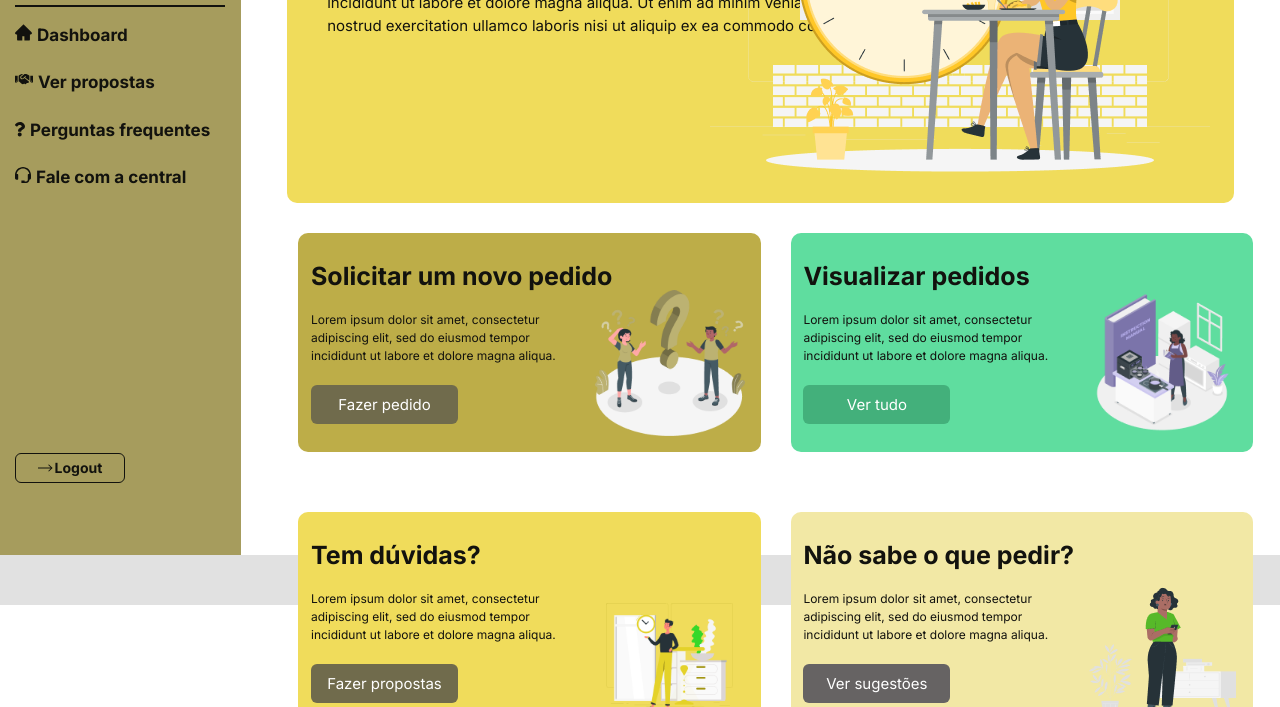
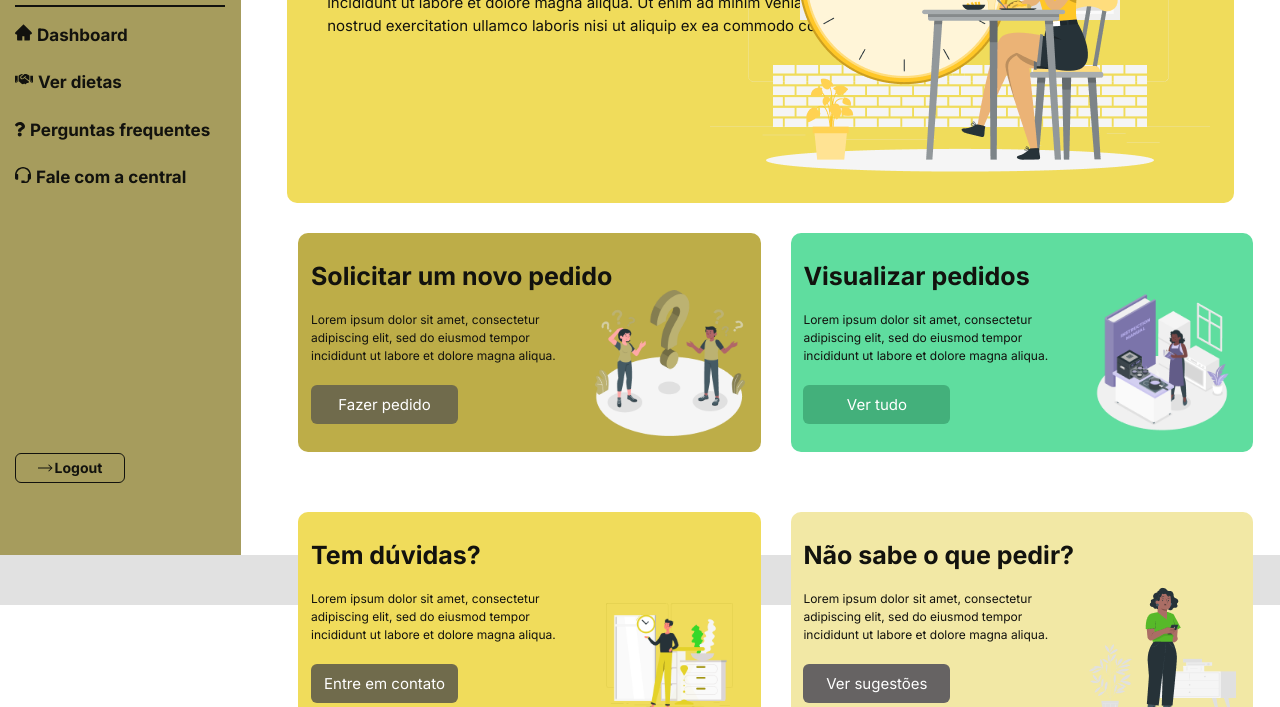
Before and after one commit to devadrianoabner/capstone-m3---grupo-5, a React (Create React App) app: page /dashboard in a window 1280 px wide. Shown: the part 245-952 px from the top of the page. Built offline with nearby package versions, Linux system fonts and the light colour scheme; no server answers.

Commit message:
:bug: words correction

```diff
--- a/src/components/asideCliente/index.jsx
+++ b/src/components/asideCliente/index.jsx
@@ -21,7 +21,7 @@ export const AsideCliente = ({ isOpen, onOpen, onClose }) => {
       icon3={icon4}
       icon4={icon5}
       textIcon1="Dashboard"
-      textIcon2="Ver propostas"
+      textIcon2="Ver dietas"
       textIcon3="Perguntas frequentes"
       textIcon4="Fale com a central"
       baseColor="#12120E"
--- a/src/components/cookerAcceptedProposals/cancelModalConfirmation/index.jsx
+++ b/src/components/cookerAcceptedProposals/cancelModalConfirmation/index.jsx
@@ -16,9 +16,6 @@ export const CancelModalConfirmation = ({ dietId }) => {
   const cancelRef = React.useRef();
 
   const { cancelByCooker } = useDiets();
-
-  console.log("dietId");
-  console.log(dietId);
 
   return (
     <>
@@ -43,7 +40,7 @@ export const CancelModalConfirmation = ({ dietId }) => {
 
             <AlertDialogFooter>
               <Button ref={cancelRef} onClick={onClose}>
-                Cancel
+                Cancelar
               </Button>
               <Button
                 colorScheme="red"
@@ -53,7 +50,7 @@ export const CancelModalConfirmation = ({ dietId }) => {
                   onClose();
                 }}
               >
-                Delete
+                Remover
               </Button>
             </AlertDialogFooter>
           </AlertDialogContent>
--- a/src/components/mainAreaClient/index.jsx
+++ b/src/components/mainAreaClient/index.jsx
@@ -74,7 +74,7 @@ const MainAreaClient = () => {
               decpripTion="Lorem ipsum dolor sit amet, consectetur adipiscing
             elit, sed do eiusmod tempor incididunt ut labore
             et dolore magna aliqua. "
-              buttonText="Fazer propostas"
+              buttonText="Entre em contato"
               buttonColor="#706B4C"
               img={RequestImg}
             />
```
Also changed, not shown: 1 other file (tests, documents, lock files or other folders).
